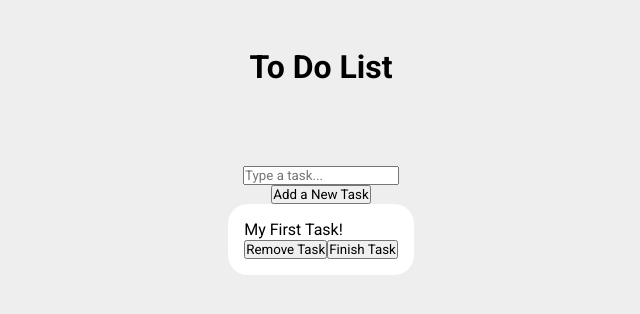
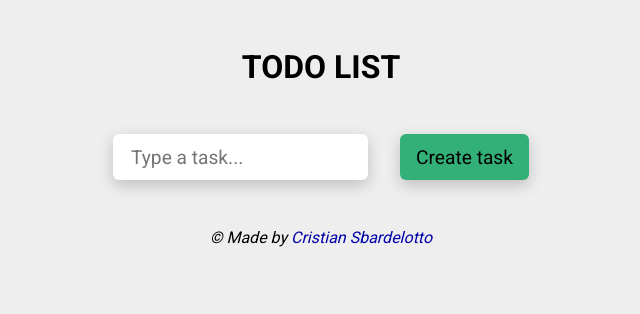
Before and after one commit to cristian-sbardelotto/to-do-list, a React (Vite) app: page / in a window 1280 px wide. Shown: the top 314 px of the page, without its empty margins (319-959 px from the left). Built offline with nearby package versions, Linux system fonts and the light colour scheme.

Commit message:
feat(style): finished the main structure of the stylization

```diff
--- a/src/components/List/index.tsx
+++ b/src/components/List/index.tsx
@@ -3,27 +3,29 @@ import React, { useState } from 'react';
 import { ITask } from '../../types';
 
 import {
-  AddButton,
+  Button,
   Container,
-  FinishButton,
   Input,
   Item,
   Name,
-  RemoveButton,
   Title,
+  FormGroup,
+  Author,
+  AuthorLink,
+  ButtonsGroup,
+  Icon,
 } from './styles';
 
+
+import { faTrashAlt, faCheck, faRemove } from '@fortawesome/free-solid-svg-icons';
+
 function List() {
-  const [taskList, setTaskList] = useState([
-    { id: 0, name: 'My First Task!', checked: false },
-  ]);
+  const [taskList, setTaskList] = useState<ITask[]>([]);
   const [taskValue, setTaskValue] = useState('');
   const [taskId, setTaskId] = useState(1);
 
   function addTask() {
     if (!taskValue) return alert('Type anything in the input');
-    if (taskValue.length > 100)
-      return alert('You have exceeded the maximum characters of the task!');
 
     const newTask: ITask = { id: taskId, name: taskValue, checked: false };
 
@@ -54,14 +56,17 @@ function List() {
 
   return (
     <Container>
-      <Title>To Do List</Title>
+      <Title>todo list</Title>
+
+      <FormGroup>
         <Input
           type='text'
           placeholder='Type a task...'
           onChange={e => setTaskValue(e.target.value)}
           value={taskValue}
         />
-      <AddButton onClick={addTask}>Add a New Task</AddButton>
+        <Button onClick={addTask}>Create task</Button>
+      </FormGroup>
 
       {taskList.map(task => (
         <Item
@@ -70,15 +75,34 @@ function List() {
         >
           <Name>{task.name}</Name>
 
-          <RemoveButton onClick={() => removeTask(task.id)}>
-            Remove Task
-          </RemoveButton>
+          <ButtonsGroup>
+            <Icon
+              icon={task.checked ? faRemove : faCheck}
+              onClick={() => finishTask(task.id, task.checked)}
+              size='2x'
+              color={task.checked ? '#fff' : '#33b078'}
+            />
 
-          <FinishButton onClick={() => finishTask(task.id, task.checked)}>
-            Finish Task
-          </FinishButton>
+            <Icon
+              icon={faTrashAlt}
+              onClick={() => removeTask(task.id)}
+              size='2x'
+              color={task.checked ? '#000' : '#f009'}
+            />
+          </ButtonsGroup>
         </Item>
       ))}
+
+      <Author>
+        © Made by{' '}
+        <AuthorLink
+          href='https://github.com/cristian-sbardelotto'
+          target='_blank'
+          rel='noreferrer'
+        >
+          Cristian Sbardelotto
+        </AuthorLink>
+      </Author>
     </Container>
   );
 }
--- a/src/components/List/styles.ts
+++ b/src/components/List/styles.ts
@@ -1,4 +1,6 @@
 import styled from 'styled-components';
+
+import { FontAwesomeIcon } from '@fortawesome/react-fontawesome';
 
 export const Container = styled.main`
   display: flex;
@@ -7,34 +9,107 @@ export const Container = styled.main`
   align-items: center;
 `;
 
+export const FormGroup = styled.div`
+  display: flex;
+  gap: 2rem;
+
+  margin-bottom: 1rem;
+`;
+
 export const Title = styled.h1`
+  margin: 3rem 0;
+
+  text-align: center;
+  text-transform: uppercase;
   font-weight: 700;
-  margin: 3rem 0;
-  text-align: center;
 `;
 
 export const Input = styled.input`
-  margin-top: 2rem;
+  padding: 0.6rem 1rem;
+
+  border: 2px solid transparent;
+  border-radius: 6px;
+  font-size: 1.2rem;
+  box-shadow: rgba(0, 0, 0, 0.2) 0px 5px 15px;
+
+  transition: 0.2s all ease;
+
+  &:focus {
+    outline: none;
+    box-shadow: rgba(0, 0, 0, 0.35) 0px 5px 15px;
+    border: 2px solid #0f0;
+
+    &::placeholder {
+      color: #000;
+    }
+  }
 `;
 
-export const AddButton = styled.button`
+export const Button = styled.button`
+  padding: 0.6rem 1rem;
 
-`;
+  border: none;
+  border-radius: 6px;
+  font-size: 1.2rem;
+  background: #33b078;
+  box-shadow: rgba(0, 0, 0, 0.2) 0px 5px 15px;
 
-export const RemoveButton = styled.button`
+  transition: 0.2s all ease;
 
-`;
-
-export const FinishButton = styled.button`
-
+  &:hover {
+    outline: none;
+    box-shadow: rgba(0, 0, 0, 0.35) 0px 5px 15px;
+    filter: brightness(0.9);
+    cursor: pointer;
+  }
 `;
 
 export const Item = styled.section<{ checked: boolean }>`
-  background-color: #fff;
-  border-radius: 20px;
+  display: flex;
+  align-items: center;
+  justify-content: space-between;
+  gap: 1rem;
+
   padding: 1rem;
+  margin: 1rem 0;
+  width: 60vw;
 
-  background-color: ${props => (props.checked ? '#0f09' : '#fff')};
+  transition: 0.2s all ease;
+
+  border-radius: 10px;
+  background-color: ${props => (props.checked ? '#33b078' : '#fff')};
+  color: ${props => (props.checked ? '#fff' : '#000')};
+  text-decoration: ${props => (props.checked ? 'line-through' : 'none')};
 `;
 
-export const Name = styled.p``;
+export const Name = styled.p`
+  font-weight: 500;
+  word-break: break-word;
+  text-transform: uppercase;
+`;
+
+export const ButtonsGroup = styled.div`
+  display: flex;
+  gap: 1.3rem;
+
+  margin-right: 0.7rem;
+`;
+
+export const Icon = styled(FontAwesomeIcon)`
+  cursor: pointer;
+`;
+
+export const Author = styled.p`
+  margin-top: 2rem;
+
+  font-style: italic;
+`;
+
+export const AuthorLink = styled.a`
+  text-decoration: none;
+  color: #0000aa;
+
+  &:hover {
+    text-decoration: underline;
+  }
+`;
```
Lines whose indentation alone changed are shown as unchanged.
